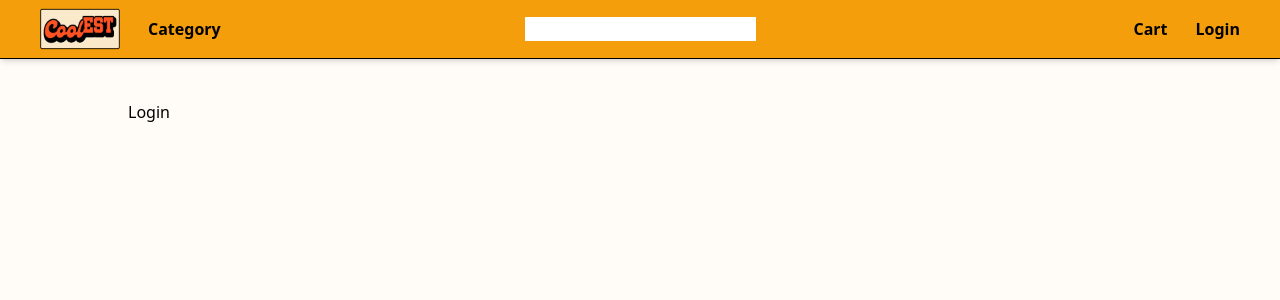
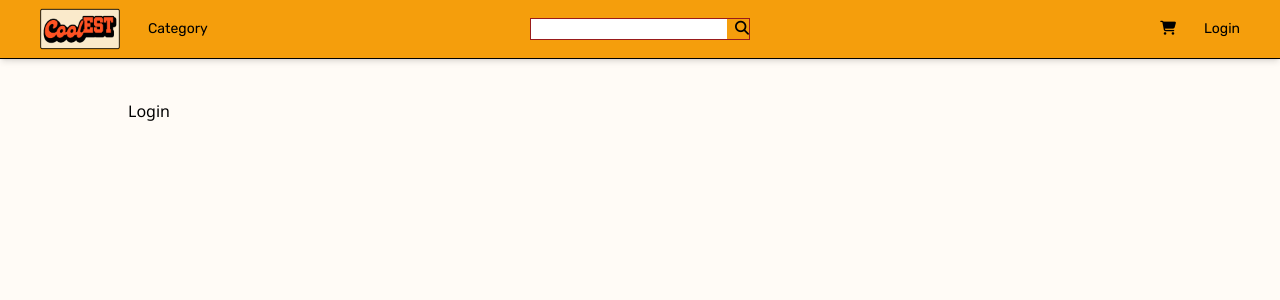
Before and after one commit to jongbeeq/coolest-react, a React (Vite) app: page /login in a window 1280 px wide. Shown: the top 300 px of the page. Built offline with nearby package versions, Linux system fonts and the light colour scheme.

Commit message:
add:Icon

```diff
--- a/index.html
+++ b/index.html
@@ -5,6 +5,7 @@
   <meta charset="UTF-8" />
   <link rel="icon" type="image/svg+xml" href="/src/assets/logo.png" />
   <meta name="viewport" content="width=device-width, initial-scale=1.0" />
+  <script src="https://kit.fontawesome.com/7535c38b04.js" crossorigin="anonymous"></script>
   <title>CoolestShop</title>
 </head>
 
--- /dev/null
+++ b/src/components/HeaderButton.jsx
@@ -0,0 +1,15 @@
+import { Link } from "react-router-dom"
+
+export default function HeaderButton(props) {
+    const { to, title, children } = props
+
+    return (
+        <>
+            <Link to={to}>
+                <b className="hover:text-neutral-fade">
+                    {title}{children}
+                </b>
+            </Link>
+        </>
+    )
+}
--- a/src/features/product/ProductCard.jsx
+++ b/src/features/product/ProductCard.jsx
@@ -1,12 +1,12 @@
 function ProductCard(props) {
-    const { image, title } = props
+    const { image, title, price } = props
 
     return (
-        <div className="w-[240px] h-[350px] bg-white hover:outline outline-[1px] outline-neutral-200 cursor-pointer">
+        <div className="w-[240px] h-[350px] bg-neutral-cross hover:outline outline-[1px] outline-neutral-fade cursor-pointer rounded">
             <img className="w-full h-[72%] object-cover" src={image}></img>
             <div className="w-full h-[28%] flex flex-col justify-between py-[5%] pl-[2%] ">
-                <h6 className=" font-bold text-sm">{title}</h6>
-                <h5 className="text-orange-600 font-bold">350</h5>
+                <h6 className="font-bold text-sm">{title}</h6>
+                <h5 className="text-primary-header font-bold">{price} &#3647;</h5>
             </div>
         </div>
     )
--- a/src/index.css
+++ b/src/index.css
@@ -1,7 +1,17 @@
+/*
+Noto Sans Thai, weight: 100-900
+Rubik, weight: 300-900
+Pacifico, weight: 400
+Archivo Black, weight: 400
+*/
+@import url('https://fonts.googleapis.com/css2?family=Archivo+Black&family=Noto+Sans+Thai:wght@100..900&family=Pacifico&family=Rubik:ital,wght@0,300..900;1,300..900&display=swap');
+
+
 @tailwind base;
 @tailwind components;
 @tailwind utilities;
 
 body {
+    font-family:  "Noto Sans Thai" , "Rubik";
     background-color: #fff7e961
 }
--- a/src/layout/Header.jsx
+++ b/src/layout/Header.jsx
@@ -1,27 +1,29 @@
+import { Link } from "react-router-dom";
+import HeaderButton from "../components/HeaderButton";
 import { LOGO_URL } from "../config/env";
+import { CartIcon, SearchIcon } from "../utils/Icons";
 
 export default function Header() {
 
     return (
-        <div className="grid grid-cols-3 bg-amber-500 px-10 py-2 border-b-[0.5px] border-black fixed top-0 w-full shadow-md">
+        <div className="grid grid-cols-3 bg-primary-base px-10 py-2 border-b-[0.5px] border-neutral-base fixed top-0 w-full shadow-md font-base text-sm font-light">
             <div className="flex items-center gap-7 ">
-                <a href="/">
+                <Link to="/">
                     <img className="min-w-20 max-w-20" src={LOGO_URL} alt="Coolest" />
-                </a>
-                <div className="">
-                    <b>Category</b>
-                </div>
+                </Link>
+                <b className=" hover:text-neutral-200 cursor-pointer">Category</b>
             </div>
             <div className="flex items-center justify-center ">
-                <input type="text" />
+                <form className="flex items-center gap-2 outline outline-1 outline-red-800">
+                    <input type="text" />
+                    <SearchIcon />
+                </form>
             </div>
             <div className="flex items-center justify-end gap-7">
-                <a href="/cart">
-                    <b>Cart</b>
-                </a>
-                <a href="/login">
-                    <b>Login</b>
-                </a>
+                <HeaderButton to={"/cart"}>
+                    <CartIcon />
+                </HeaderButton>
+                <HeaderButton to={"/login"} title={"Login"} />
             </div>
         </div>
     )
--- a/src/pages/Home.jsx
+++ b/src/pages/Home.jsx
@@ -5,13 +5,11 @@ export default function Home() {
     return (
         <main>
             <section className="grid grid-cols-4 ">
-                <ProductCard title={"Minion King of Cool"} image={"https://prod-eurasian-res.popmart.com/default/20231228_175528_391965__1200x1200.jpg?x-oss-process=image/resize,p_40,format,webp,format,webp"} />
-                <ProductCard title={"Po and Laura Funny Teletubbie"} image={"https://prod-eurasian-res.popmart.com/default/20240428_100718_402960__1200x1200.jpg?x-oss-process=image/resize,p_40,format,webp,format,webp"} />
-                <ProductCard title={"Labubu Durian Gold Pillow"} image={"https://scontent.fbkk5-4.fna.fbcdn.net/v/t39.30808-6/440378078_3734862780089082_5857508038075454752_n.jpg?stp=cp6_dst-jpg&_nc_cat=103&ccb=1-7&_nc_sid=5f2048&_nc_ohc=7OZHz5fpiTAQ7kNvgHNgCom&_nc_ht=scontent.fbkk5-4.fna&oh=00_AfCRwNbrel8I0hJ39DYR6xnRz_FwMWlHdRfbUY4i98JCSg&oe=6635A676"} />
-                <ProductCard title={"Faiz Gear"} image={"https://fg.lnwfile.com/_/fg/_raw/zi/m0/th.jpg"} />
-                {/* <ProductCard image={ } /> */}
-
+                <ProductCard title={"Minion King of Cool"} image={"https://prod-eurasian-res.popmart.com/default/20231228_175528_391965__1200x1200.jpg?x-oss-process=image/resize,p_40,format,webp,format,webp"} price={350} />
+                <ProductCard title={"Po and Laura Funny Teletubbie"} image={"https://prod-eurasian-res.popmart.com/default/20240428_100718_402960__1200x1200.jpg?x-oss-process=image/resize,p_40,format,webp,format,webp"} price={450} />
+                <ProductCard title={"Labubu Durian Gold Pillow"} image={"https://scontent.fbkk5-4.fna.fbcdn.net/v/t39.30808-6/440378078_3734862780089082_5857508038075454752_n.jpg?stp=cp6_dst-jpg&_nc_cat=103&ccb=1-7&_nc_sid=5f2048&_nc_ohc=7OZHz5fpiTAQ7kNvgHNgCom&_nc_ht=scontent.fbkk5-4.fna&oh=00_AfCRwNbrel8I0hJ39DYR6xnRz_FwMWlHdRfbUY4i98JCSg&oe=6635A676"} price={300} />
+                <ProductCard title={"Faiz Gear"} image={"https://fg.lnwfile.com/_/fg/_raw/zi/m0/th.jpg"} price={290} />
             </section>
-        </main>
+        </main >
     )
 }
--- /dev/null
+++ b/src/utils/Icons.jsx
@@ -0,0 +1,15 @@
+export function CartIcon({ className }) {
+    return (
+        <div className={className}>
+            <i className="fa-solid fa-cart-shopping"></i>
+        </div>
+    )
+}
+
+export function SearchIcon({ className }) {
+    return (
+        <div className={className}>
+            <i className="fa-solid fa-magnifying-glass"></i>
+        </div>
+    )
+}
--- a/tailwind.config.js
+++ b/tailwind.config.js
@@ -5,12 +5,23 @@ export default {
     "./src/**/*.{js,ts,jsx,tsx}",
   ],
   theme: {
-    // colors: {
-    //   transparent: 'transparent',
-    //   current: 'currentColor',
-    //   // 'secondary': '#FAE9CB'
-    // },
-    extend: {},
+    extend: {
+      colors: {
+        'primary-header': '#FE5223',
+        'primary-base': '#F59E0C',
+        'primary-background': "#FFFBF5",
+        'primary-sub-base': "#fff7e961",
+        'secondary-base': "#0a7661",
+        'neutral-base': "black",
+        'neutral-fade': "#e5e5e5",
+        'neutral-cross': "white"
+      },
+      fontFamily: {
+        'base': ["Rubik", '"Noto Sans Thai"'],
+        'header': ['"Archivo Black"'],
+        'creative': ["Pacifico"]
+      }
+    },
   },
   plugins: [],
 }
```
